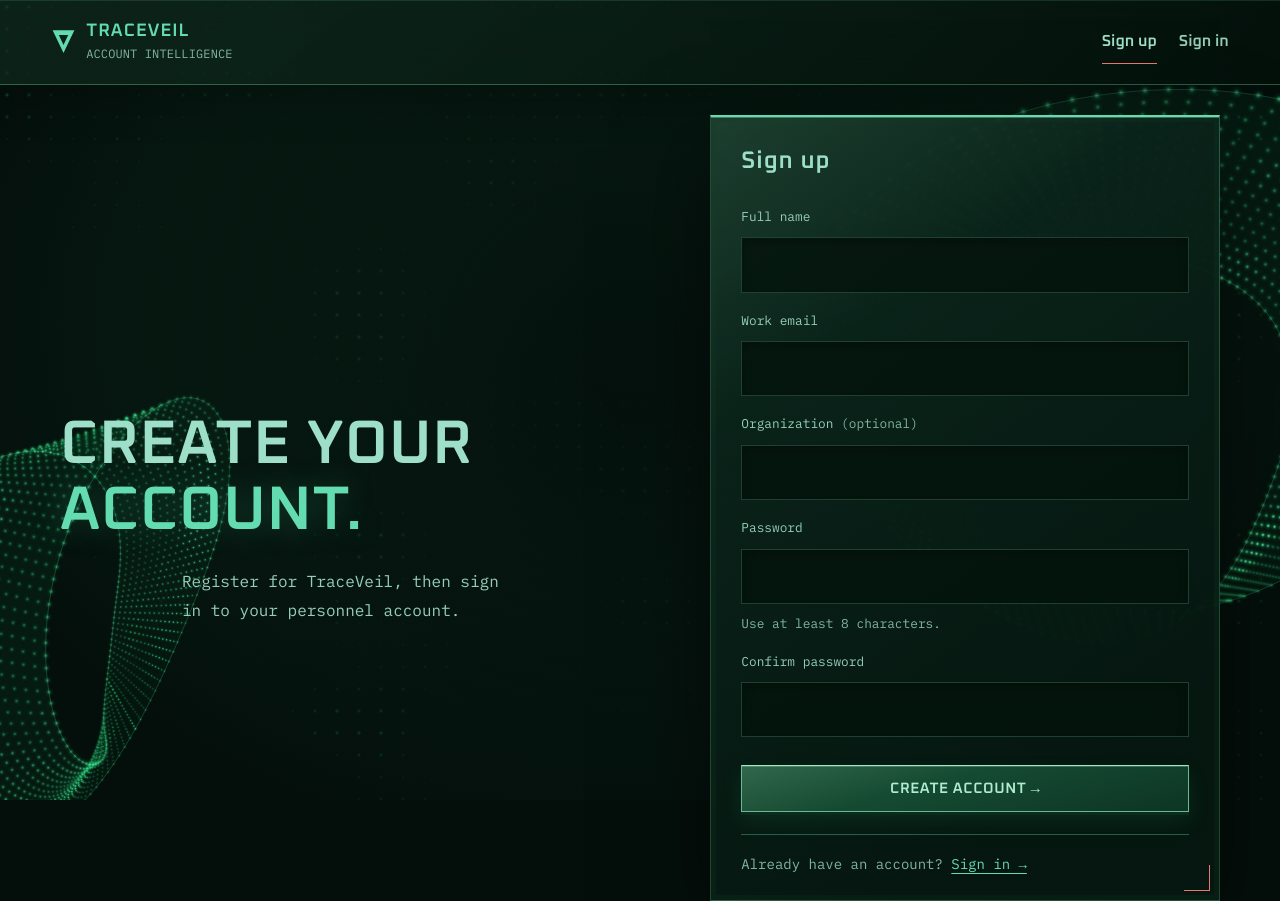
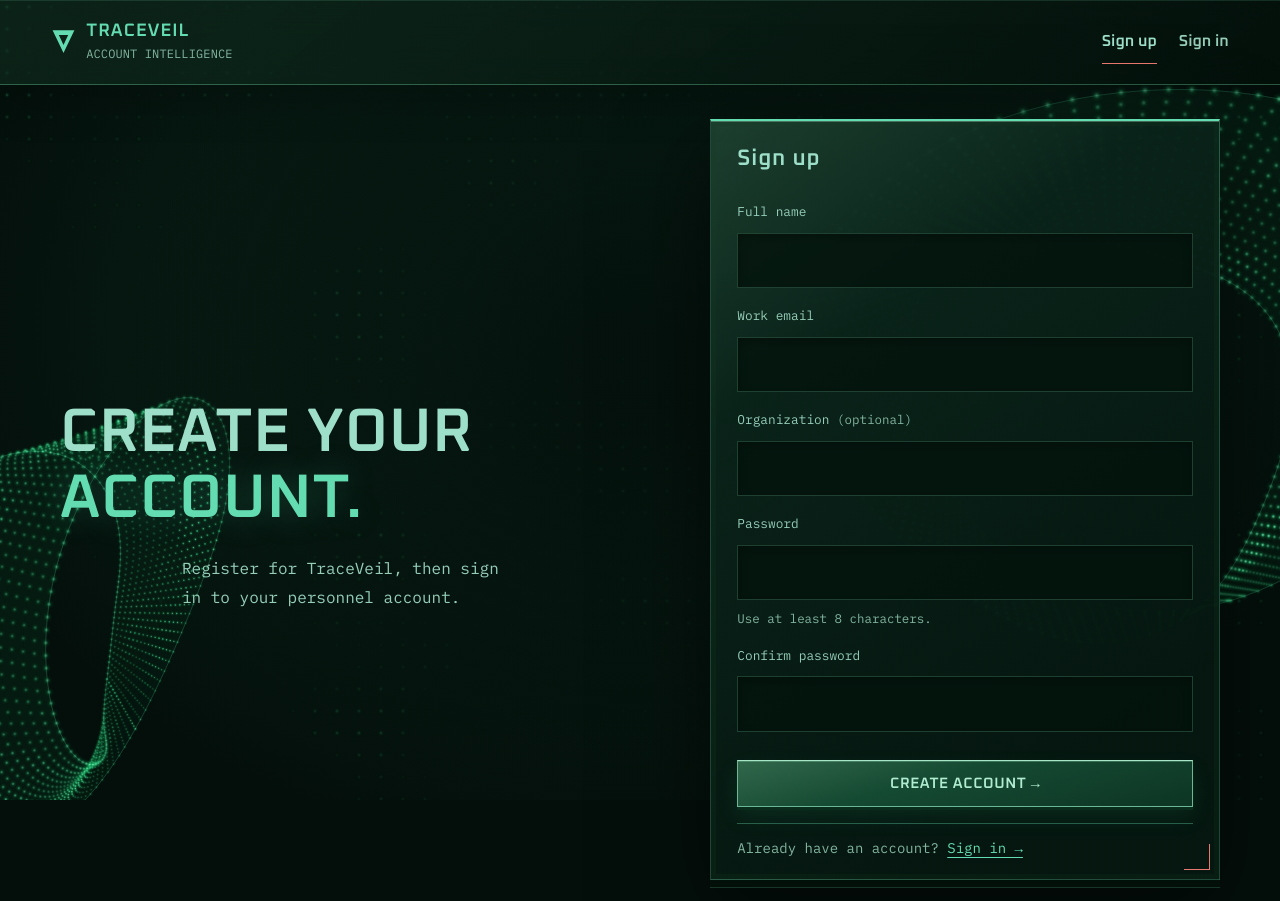
Before and after one commit to KhushiBidhuri22/TraceVeil_, a website with bundled scripts: page frontend/index.html in a window 1280 px wide. Shown: the top 901 px of the page. Built offline with nearby package versions, Linux system fonts and the light colour scheme; animation ran at ten frames a second.

Commit message:
style(signup): optimize vertical spacing and elevate form card

```diff
--- a/frontend/css/access.css
+++ b/frontend/css/access.css
@@ -3,8 +3,9 @@ body[data-screen=signup] #main,
 body[data-screen=login] #main {
   display: flex;
   flex-direction: column;
-  justify-content: center;
-  min-height: calc(100svh - 140px);
+  justify-content: flex-start;
+  min-height: calc(100svh - 130px);
+  padding-top: clamp(14px, 3vh, 32px);
 }
 body[data-screen=login] .screen-nav,
 body[data-screen=login] #access-button { display:none; }
@@ -13,10 +14,10 @@ body[data-screen=login] #access-button { display:none; }
   grid-template-columns:1.1fr 1fr;
   align-items:center;
   gap:clamp(36px,7vw,110px);
-  min-height:calc(100svh - 180px);
+  min-height:auto;
   max-width:1160px;
   margin:auto;
-  padding:30px 0 40px;
+  padding:10px 0 30px;
   width:100%;
 }
 .access-intro .eyebrow { color:var(--red); letter-spacing:.1em; }
--- a/frontend/css/refinements.css
+++ b/frontend/css/refinements.css
@@ -22,20 +22,24 @@ body[data-screen=signup] #access-button { display:none; }
 body[data-screen=signup] .auth-nav,
 body[data-screen=login] .auth-nav { display:flex; }
 /* Center the signup introduction and form vertically and horizontally. */
-.signup-screen { align-items:center; min-height:calc(100svh - 180px); gap:clamp(28px,6vw,90px); padding:30px 0 40px; }
+.signup-screen { align-items:center; min-height:auto; gap:clamp(28px,6vw,90px); padding:10px 0 24px; }
+.signup-screen .access-intro { margin-top:-8px; }
 .signup-screen .access-intro h1 { font-size:clamp(2.6rem,4.8vw,4.75rem); }
-.signup-screen .access-panel h2 { font-size:1.5rem; }
+.signup-screen .access-panel { padding:22px 26px 18px; }
+.signup-screen .access-panel h2 { font-size:1.4rem; }
 .access-panel .access-status[hidden] { display:none; }
 .access-panel .access-status[data-state=error] { color:var(--red); }
 .access-panel .access-form { min-width:0; }
 .access-panel .access-panel-foot { font-size:.875rem; line-height:1.8; letter-spacing:0; }
 .access-panel-foot a { color:var(--green); text-decoration:underline; text-underline-offset:4px; }
-.optional-label,.field-hint { color:var(--muted); font-size:.8rem; }
-.field-hint { margin:0; line-height:1.5; }
-.signup-screen .access-form { gap:8px; }
-.signup-screen .access-form input { min-height:44px; }
-.signup-screen .access-status { min-height:0; padding:8px 0 0; }
-.signup-screen .access-panel-foot { margin-top:22px; }
+.optional-label,.field-hint { color:var(--muted); font-size:.78rem; }
+.field-hint { margin:0; line-height:1.4; }
+.signup-screen .access-form { gap:6px; margin-top:10px; }
+.signup-screen .access-form label { margin-top:4px; font-size:.78rem; }
+.signup-screen .access-form input { min-height:40px; }
+.signup-screen .access-form button { margin-top:14px; }
+.signup-screen .access-status { min-height:0; padding:4px 0 0; }
+.signup-screen .access-panel-foot { margin-top:16px; padding-top:12px; }
 @media(max-width:1100px) {
   .app-header { flex-wrap:wrap; }
   .header-actions { margin-left:auto; }
```
